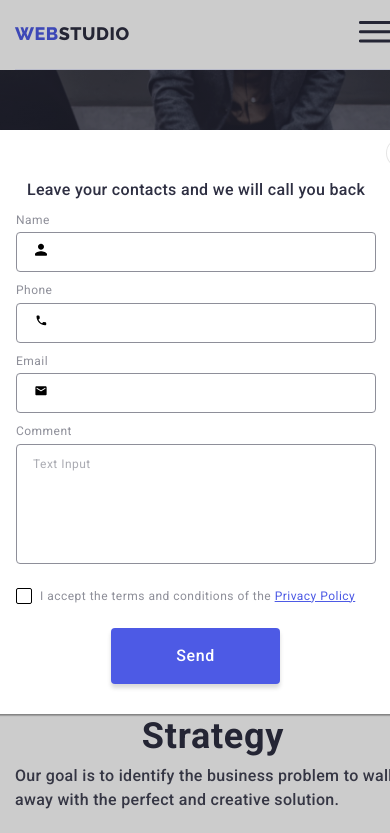
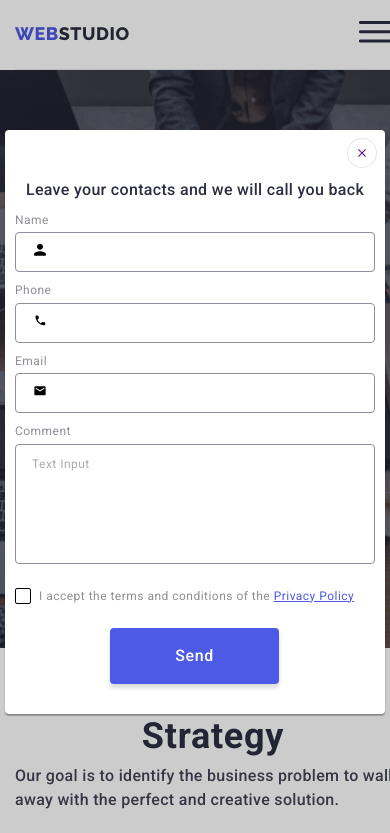
Before and after one commit to roeledeleon/goit-markup-hw-07, a plain HTML site: page index.html in a window 390 px wide. Both pictures are taken after a click on the button "Order Service". Shown: the top 833 px of the page. Drawn offline with Linux system fonts and the light colour scheme.

Commit message:
Update Style.css

```diff
--- a/css/styles.css
+++ b/css/styles.css
@@ -1550,6 +1550,11 @@ a.client6:hover svg.client6-icon-b {
 
   transition: transform 250ms var(--timing-function);
 }
+@media screen and (max-width: 480px) {
+  .modal {
+    width: 380px;
+  }
+}
 .backdrop.is-hidden .modal {
   transform: translate(-50%, -50%) scale(1.1);
 }
@@ -1600,6 +1605,7 @@ svg.close-black-18dp-1b {
   transition: background-color 250ms var(--timing-function);
   display: block;
 }
+
 .modal-title {
   position: absolute;
 
@@ -1613,7 +1619,11 @@ svg.close-black-18dp-1b {
   width: 360px;
   text-align: center;
 }
-
+@media screen and (max-width: 480px) {
+  .modal-title {
+    right: 10px;
+  }
+}
 .modal-title-text {
   color: var(--primary-text-color);
   /* Body Medium */
@@ -1623,7 +1633,6 @@ svg.close-black-18dp-1b {
   line-height: 24px; /* 150% */
   letter-spacing: 0.32px;
 }
-
 .modal-form-label-text {
   color: var(--LIGHT-SLATE);
   /* Small Text */
@@ -1633,7 +1642,6 @@ svg.close-black-18dp-1b {
   line-height: 14px; /* 116.667% */
   letter-spacing: 0.48px;
 }
-
 .modal .form {
   position: absolute;
   top: 80px;
@@ -1641,7 +1649,11 @@ svg.close-black-18dp-1b {
   align-items: center;
   width: 360px;
 }
-
+@media screen and (max-width: 480px) {
+  .modal .form {
+    right: 10px;
+  }
+}
 .modal .form-input {
   display: block;
   padding-top: 9px;
```
